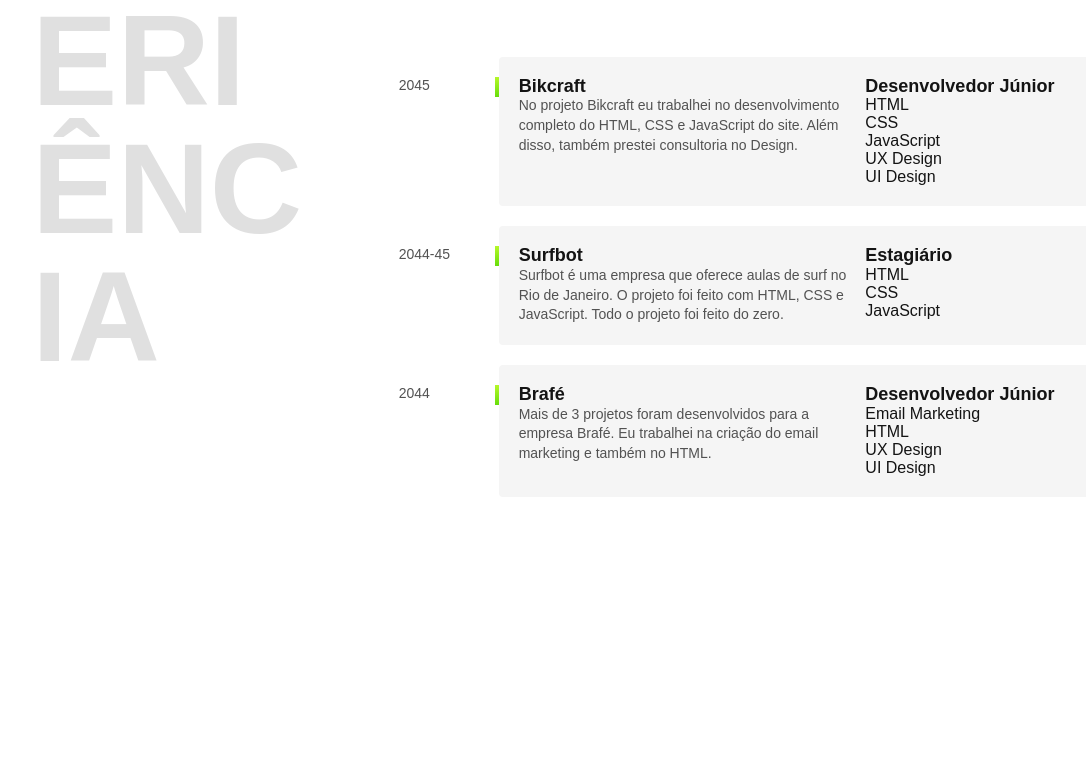
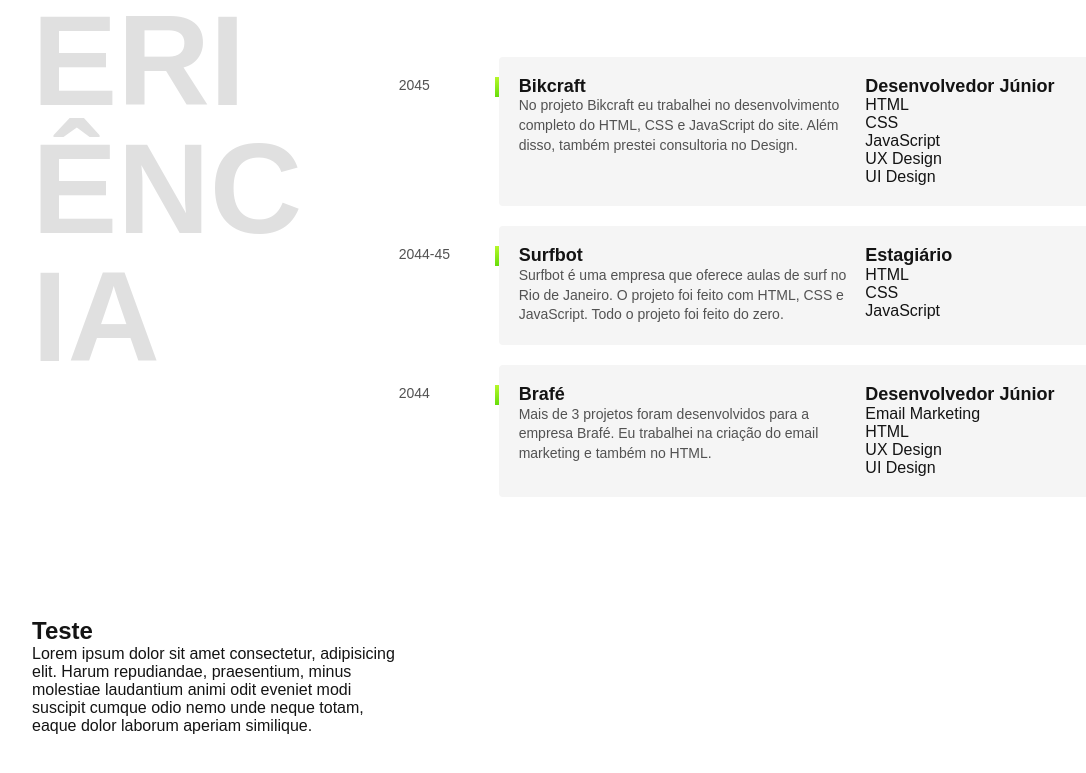
Before and after one commit to marcopla/portfolio-lobo, a plain HTML site: page index.html in a window 1280 px wide. Shown: the part 904-1677 px from the top of the page, without its empty margins (8-1094 px from the left). Before the commit the page ends 1461 px from the top, so only its background shows below. Drawn offline with Linux system fonts and the light colour scheme; a script that the page names is missing.

Commit message:
.repagination added

```diff
--- a/index.html
+++ b/index.html
@@ -72,6 +72,10 @@
         </ul>
       </div>
     </div>
+    <div class="repagination">
+      <h2>Teste</h2>
+      <p>Lorem ipsum dolor sit amet consectetur, adipisicing elit. Harum repudiandae, praesentium, minus molestiae laudantium animi odit eveniet modi suscipit cumque odio nemo unde neque totam, eaque dolor laborum aperiam similique.</p>
+    </div>
   </section>
   <script src="./js/script.js"></script>
 </body>
```
